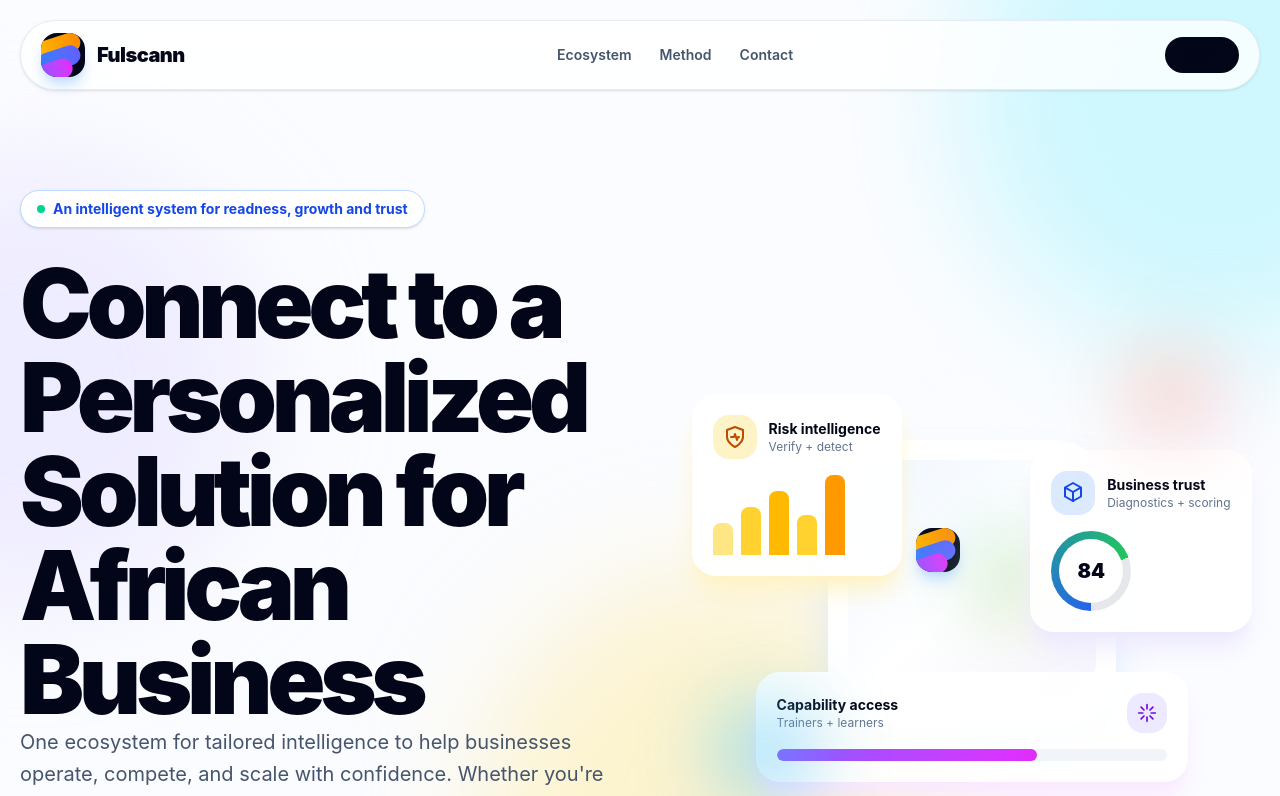
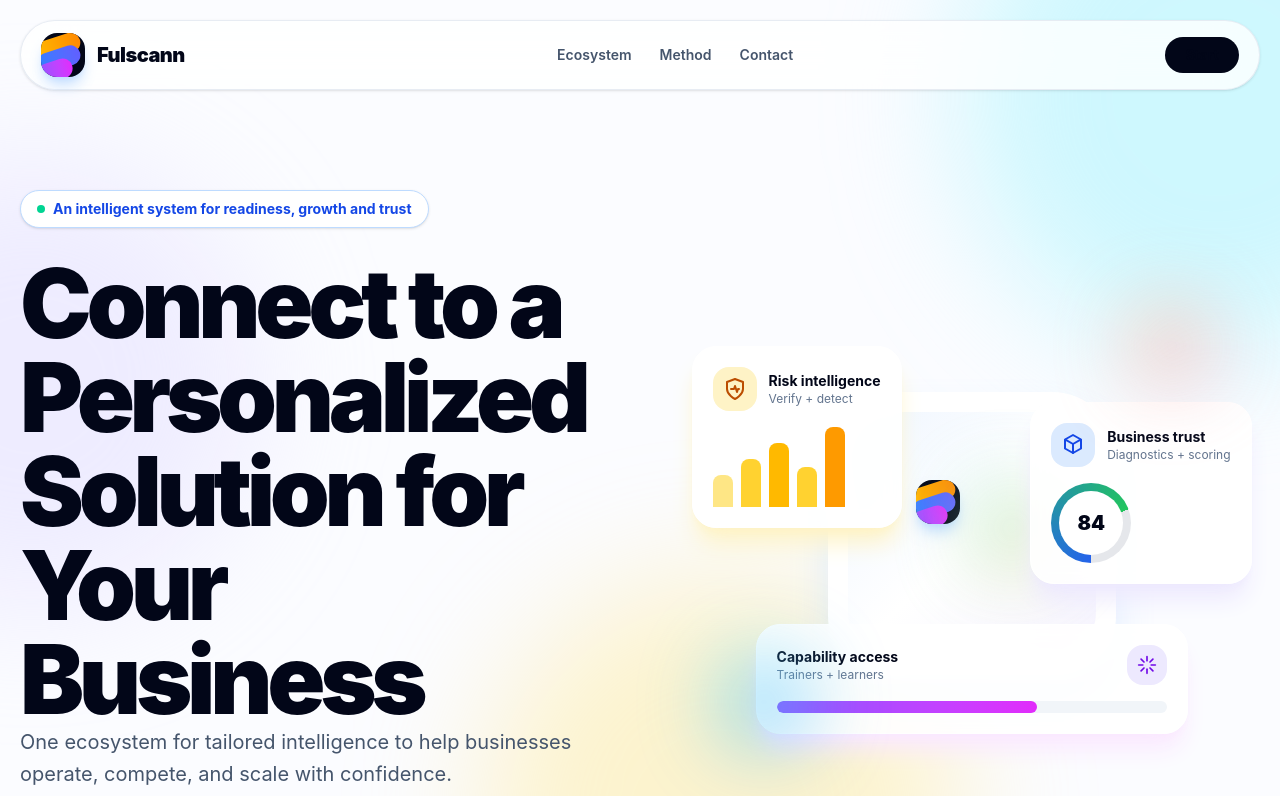
Before and after one commit to nexxintel-tech/fulscann-site, a React (Vite) app: page / in a window 1280 px wide. Shown: the top 796 px of the page. Built offline with nearby package versions, Linux system fonts and the light colour scheme.

Commit message:
Home page refined

```diff
--- a/src/FulscannInterface.jsx
+++ b/src/FulscannInterface.jsx
@@ -482,15 +482,15 @@ export default function FulscannInterface() {
             <motion.div initial={{ opacity: 0, y: 24 }} animate={{ opacity: 1, y: 0 }} transition={{ duration: 0.7 }}>
               <div className="mb-7 inline-flex items-center gap-2 rounded-full border border-blue-200 bg-white px-4 py-2 text-sm font-bold text-blue-700 shadow-sm">
                 <span className="h-2 w-2 rounded-full bg-emerald-400" />
-                An intelligent system for readness, growth and trust
+                An intelligent system for readiness, growth and trust
               </div>
 
               <h1 className="max-w-4xl text-5xl font-black leading-[0.98] tracking-[-0.055em] text-slate-950 md:text-7xl lg:text-8xl">
-                Connect to a Personalized Solution for African Business
+                Connect to a Personalized Solution for Your Business
               </h1>
 
               <p className="mt-7 max-w-2xl text-lg leading-8 text-slate-600 md:text-xl">
-                One ecosystem for tailored intelligence to help businesses operate, compete, and scale with confidence. Whether you're improving governance structure, managing operational risks, or activating trade corridor. Fulscann connects you to the right solution.
+                One ecosystem for tailored intelligence to help businesses operate, compete, and scale with confidence.
               </p>
 
               <div className="mt-9 flex flex-col gap-3 sm:flex-row">
```
